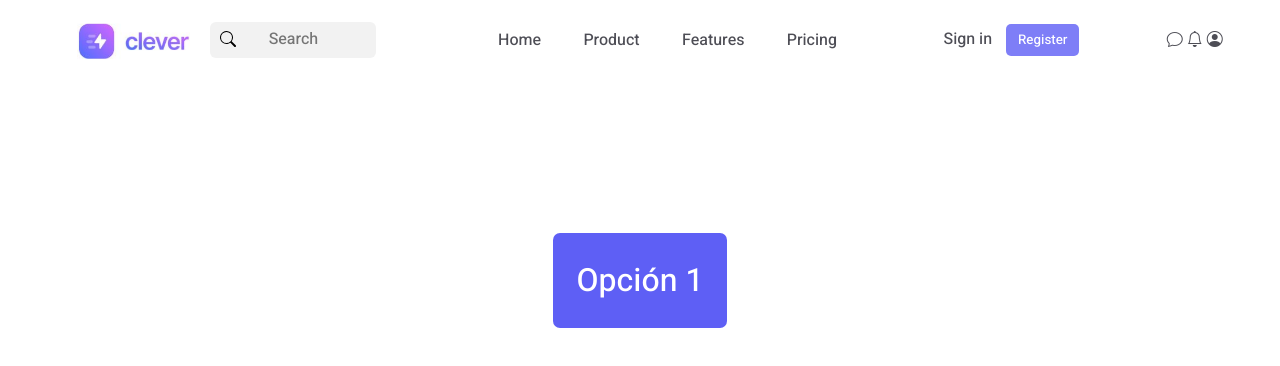
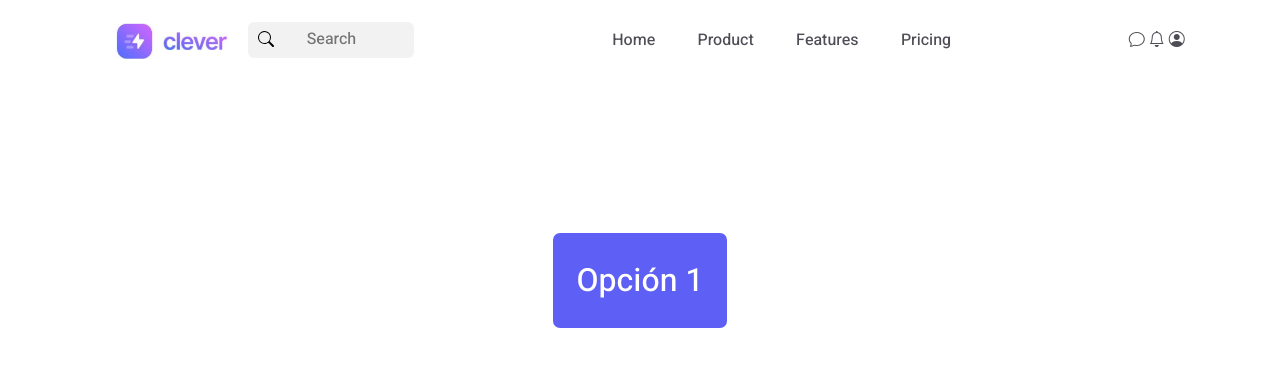
Before and after one commit to iescheinberg/UTN_Navbar, a plain HTML site: page pags/navBar2.html in a window 1280 px wide. Drawn offline with nearby package versions, Linux system fonts and the light colour scheme.

Commit message:
tercera modificación

```diff
--- a/pags/navBar2.html
+++ b/pags/navBar2.html
@@ -20,10 +20,6 @@
             <a href="#">Features</a>
             <a href="#">Pricing</a>
         </nav>
-        <div class="user">
-            <a href="#">Sign in</a>
-            <a href="#"><button>Register</button></a>
-        </div>
         <div class="navLogin">
             <a href="#"><i class="bi bi-chat"></i></a>
             <a href="#"><i class="bi bi-bell"></i></a>
```
